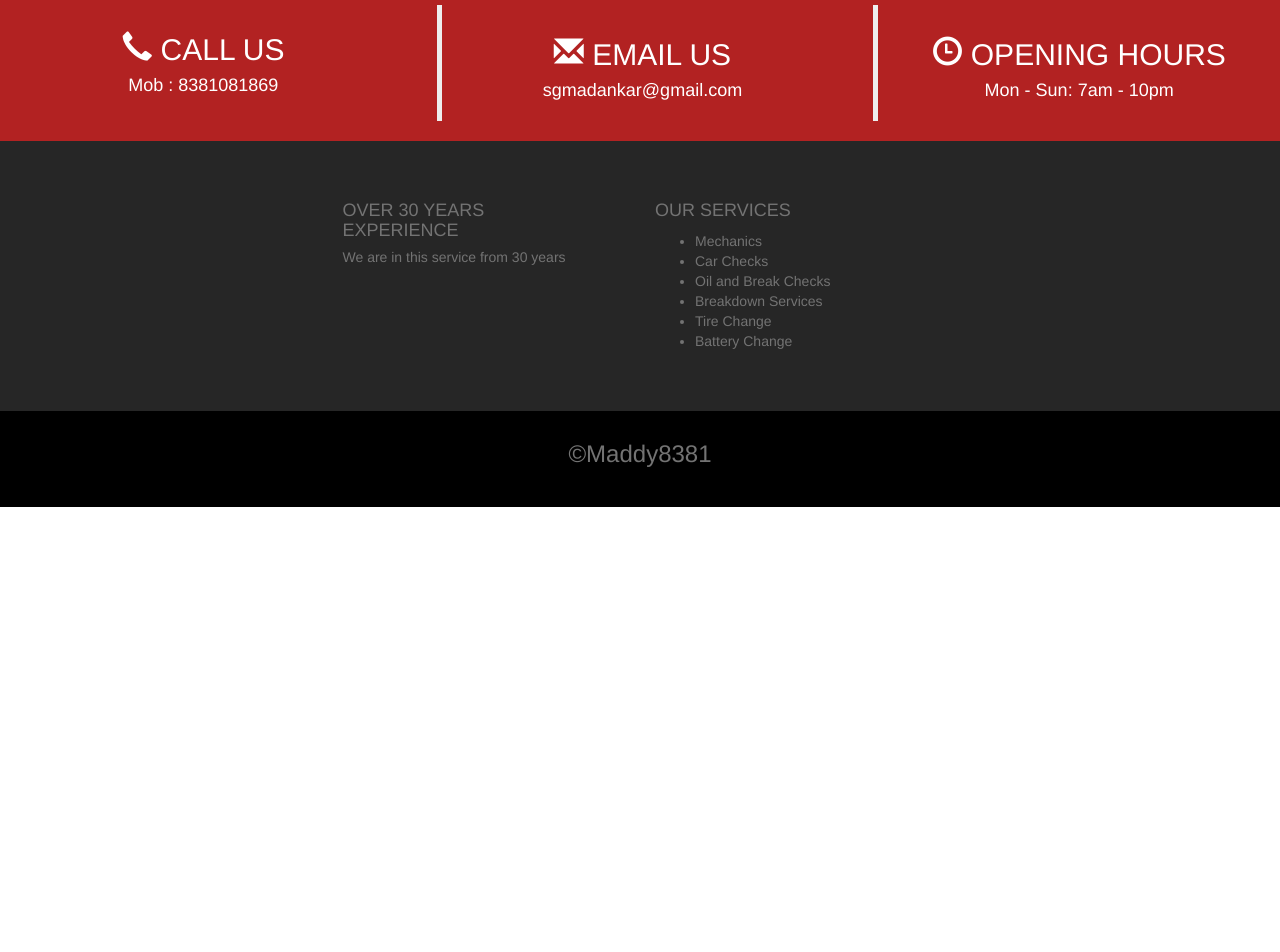
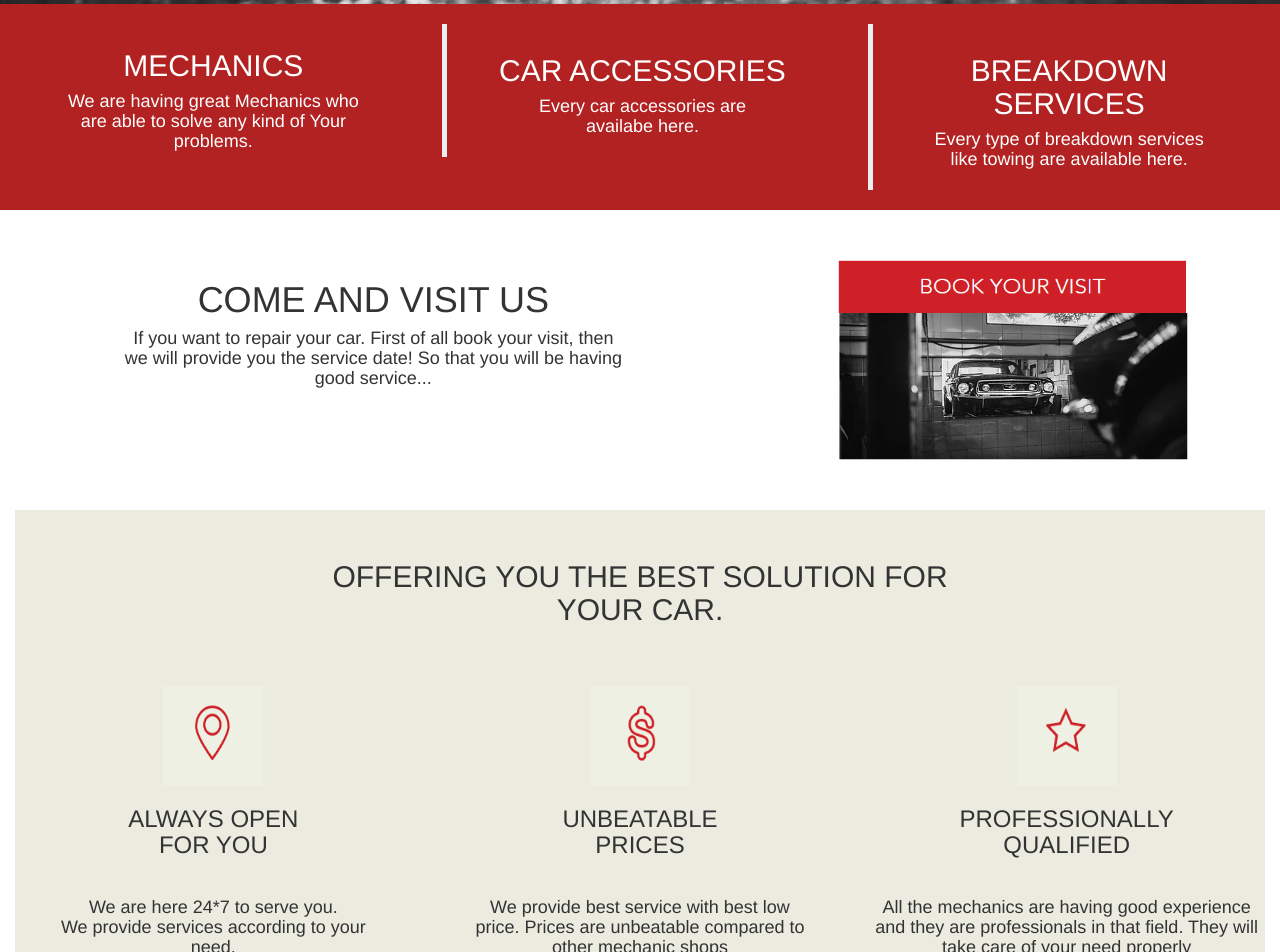
Before and after one commit to maddy8381/CarRepairMaster, an Angular app: page /home in a window 1280 px wide. Shown: the part 640-1592 px from the top of the page. Before the commit the page ends 1147 px from the top, so only its background shows below. Built offline with nearby package versions, Linux system fonts and the light colour scheme.

Commit message:
completed home page
added back prev commit removal for footer

That div require otherwise contents will overlap

```diff
--- a/src/app/app.component.html
+++ b/src/app/app.component.html
@@ -1,6 +1,9 @@
 <div class="content" role="main" [ngStyle]="{'min-height': clientHeight + 'px', 'margin-bottom': '-250px'}">
   <app-header></app-header>
   <router-outlet></router-outlet>
+
+  <div style="height: 200px"></div> <!--for footer pushing-->
 </div>
 
+
 <app-footer></app-footer>
--- a/src/app/app.module.ts
+++ b/src/app/app.module.ts
@@ -11,6 +11,8 @@ import { ContactUsComponent } from './contact-us/contact-us.component';
 import { LoginComponent } from './login/login.component';
 import { PageNotFoundComponent } from './page-not-found/page-not-found.component';
 import { FooterComponent } from './footer/footer.component';
+import { ServiceInfoCardComponent } from './service-info-card/service-info-card.component';
+import { ServicesOffCardComponent } from './services-off-card/services-off-card.component';
 
 @NgModule({
   declarations: [
@@ -22,7 +24,9 @@ import { FooterComponent } from './footer/footer.component';
     ContactUsComponent,
     LoginComponent,
     PageNotFoundComponent,
-    FooterComponent
+    FooterComponent,
+    ServiceInfoCardComponent,
+    ServicesOffCardComponent
   ],
   imports: [
     BrowserModule,
--- a/src/app/home/home.component.html
+++ b/src/app/home/home.component.html
@@ -1,3 +1,20 @@
 <div id="navbarDev">
+</div>
+
+<div class="container-fluid">
+    <app-service-info-card></app-service-info-card>
+
+    <div class="row center-text" style="margin-top: 50px;margin-bottom: 50px;">
+        <div class="col-md-7">
+            <h1>COME AND VISIT US</h1>
+            <h4>If  you want to repair your car. First of all book your visit, then <br>we will provide you the service date! So that you will be having <br>good service...</h4>
+        </div>
+        <div class="col-md-5">
+            <a routerLink="/login"><img src="assets/img/visitUsImage.PNG" style="width: 350px;height: 200px;">
+            </a>
+        </div>
+    </div>
+
+    <app-services-off-card></app-services-off-card>
 
 </div>
--- /dev/null
+++ b/src/app/service-info-card/service-info-card.component.html
@@ -0,0 +1,22 @@
+<div class="row center-text" style="background-color: #B22222;color: white;">
+    <div class="col-md-4">
+        <br>
+        <h2 style="padding-top: 5px;">MECHANICS</h2>
+        <h4>We are having great Mechanics who <br>are able to solve any kind of Your <br>problems.</h4>
+    </div>
+    <div class="col-md-4">
+        <br>
+        <blockquote>
+                <h2>CAR ACCESSORIES</h2>
+                <h4>Every car accessories are <br>availabe here.</h4>
+
+        </blockquote>
+    </div>
+    <div class="col-md-4">
+        <br>
+        <blockquote>
+            <h2>BREAKDOWN SERVICES</h2>
+            <h4>Every type of breakdown services<br>like towing  are available here.</h4>
+        </blockquote>
+    </div>
+</div>
--- /dev/null
+++ b/src/app/service-info-card/service-info-card.component.ts
@@ -0,0 +1,15 @@
+import { Component, OnInit } from '@angular/core';
+
+@Component({
+  selector: 'app-service-info-card',
+  templateUrl: './service-info-card.component.html',
+  styleUrls: ['./service-info-card.component.css']
+})
+export class ServiceInfoCardComponent implements OnInit {
+
+  constructor() { }
+
+  ngOnInit() {
+  }
+
+}
--- /dev/null
+++ b/src/app/services-off-card/services-off-card.component.html
@@ -0,0 +1,32 @@
+<div style="background-color: #ebebe0;">
+    <div class="container center-text" style="margin-top: 50px;">
+        <h2 style="margin-top: 50px;">OFFERING YOU THE BEST SOLUTION FOR <br>
+        YOUR CAR. </h2>
+    </div>
+    <div class="row center-text" style="margin-top: 50px;">
+        <div class="col-md-4">
+
+                <img src="assets/img/location1.PNG" style="width: 100px;height: 100px;">
+                <h3>ALWAYS OPEN<br>FOR YOU</h3>
+                <br>
+                <h4>We are here 24*7 to serve you.<br>We provide services according to your <br>need.</h4>
+
+        </div>
+        <div class="col-md-4">
+
+                <img src="assets/img/dolar.PNG" style="width: 100px;height: 100px;">
+                <h3>UNBEATABLE<br>PRICES</h3>
+                <br>
+                <h4>We provide best  service with best  low <br>price. Prices are unbeatable compared to  <br>other mechanic shops</h4>
+
+        </div>
+        <div class="col-md-4">
+
+                <img src="assets/img/star.PNG" style="width: 100px;height: 100px;">
+                <h3>PROFESSIONALLY <br>QUALIFIED</h3>
+                <br>
+                <h4>All the mechanics are having good experience <br>and they are professionals in that field. They will<br>  take care of your need properly</h4>
+
+        </div>
+    </div>
+</div>
--- /dev/null
+++ b/src/app/services-off-card/services-off-card.component.ts
@@ -0,0 +1,15 @@
+import { Component, OnInit } from '@angular/core';
+
+@Component({
+  selector: 'app-services-off-card',
+  templateUrl: './services-off-card.component.html',
+  styleUrls: ['./services-off-card.component.css']
+})
+export class ServicesOffCardComponent implements OnInit {
+
+  constructor() { }
+
+  ngOnInit() {
+  }
+
+}
```
Also changed, not shown: src/app/service-info-card/service-info-card.component.css (added), src/app/services-off-card/services-off-card.component.css (added), 2 other files (tests, documents, lock files or other folders).
